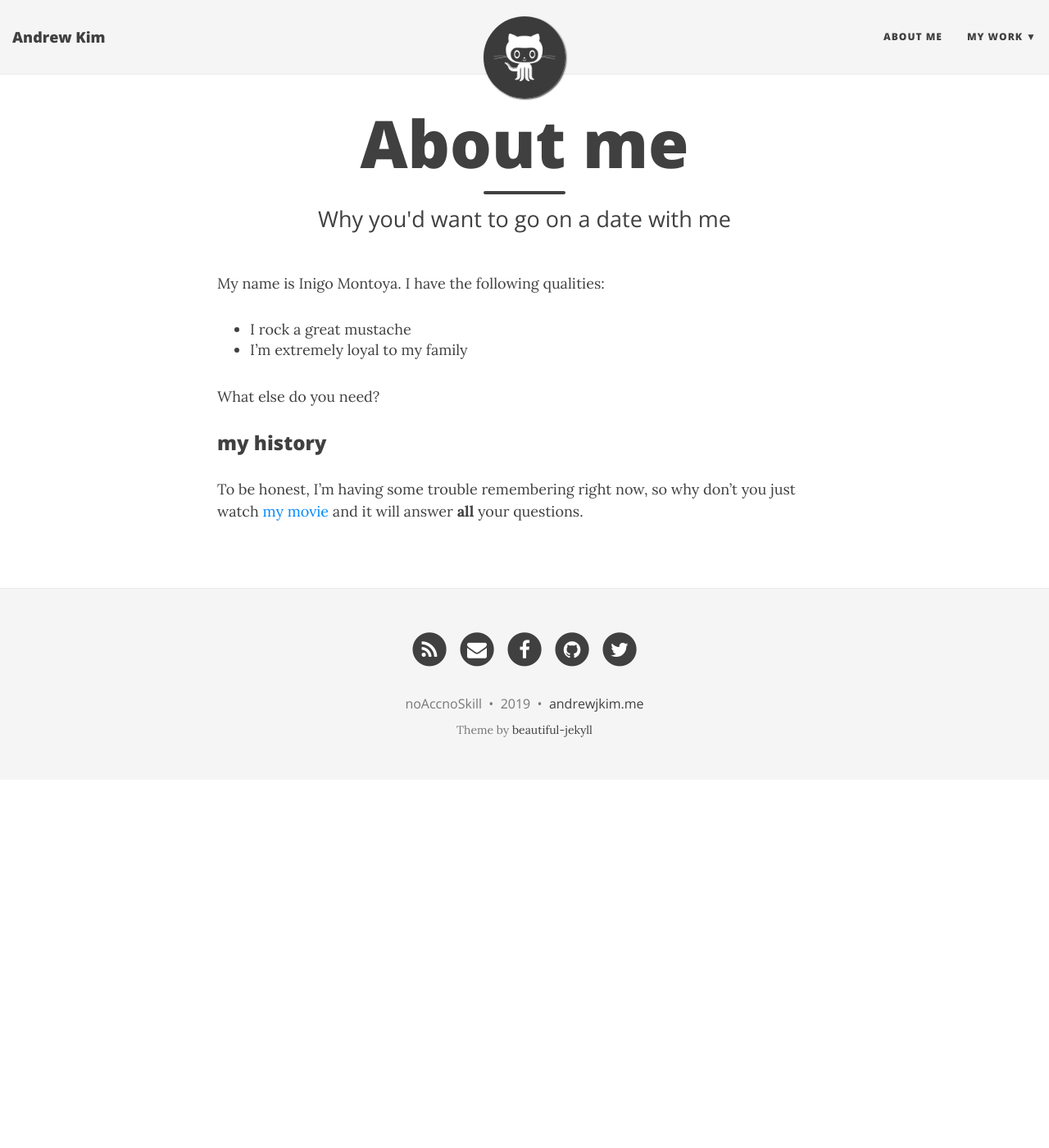
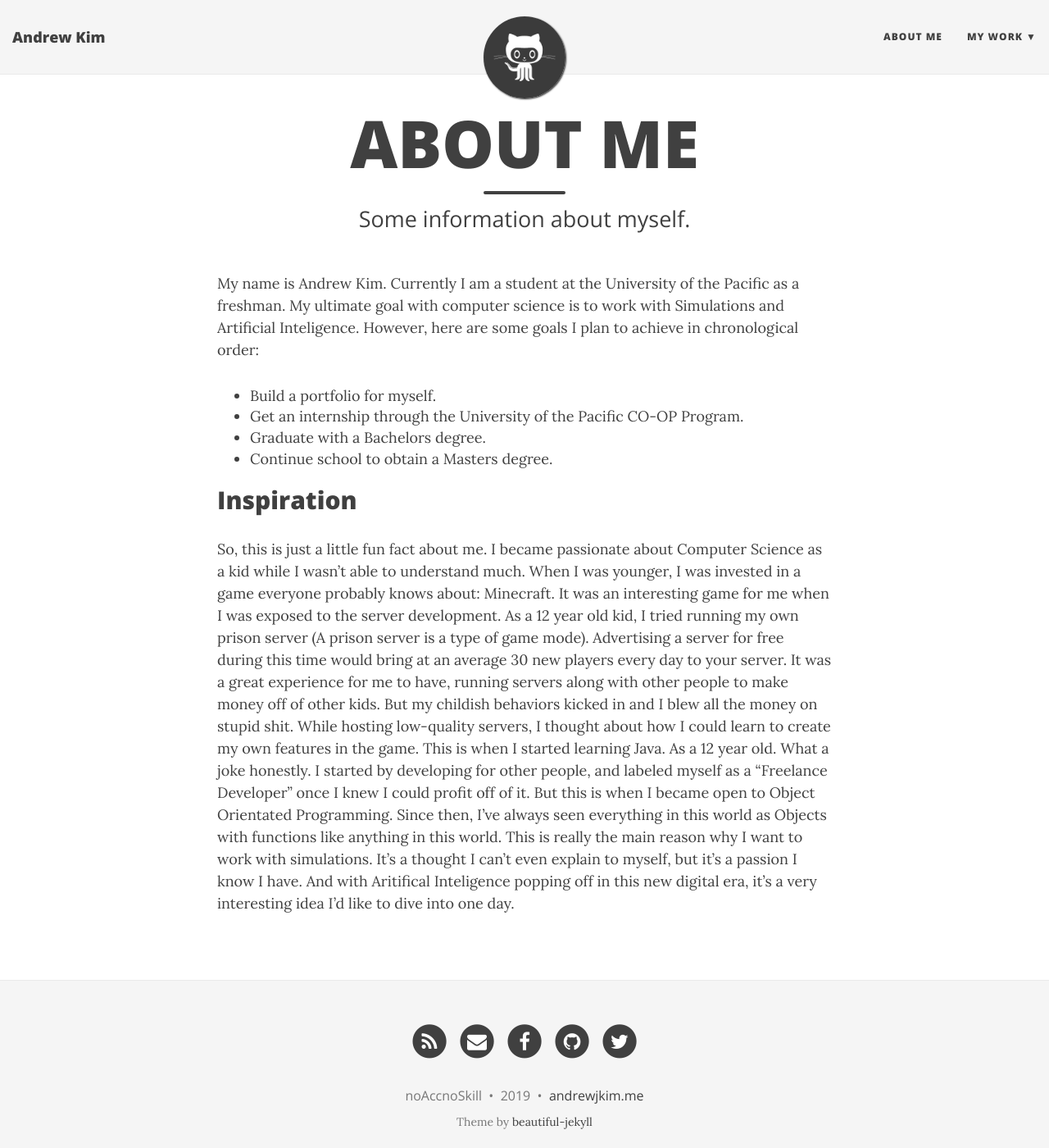
Before and after one commit to Ambamore2000/Ambamore2000.github.io, a Jekyll site: the page built from aboutme.md, in a window 1280 px wide and 1400 px high. Shown: the whole window at 82% size. Built offline with Jekyll 4.4.1, drawn with Linux system fonts in a browser that asks for light colours; nearby versions of some CDN libraries.

Commit message:
Update aboutme.md

```diff
--- a/aboutme.md
+++ b/aboutme.md
@@ -1,16 +1,16 @@
 ---
 layout: page
-title: About me
-subtitle: Why you'd want to go on a date with me
+title: ABOUT ME
+subtitle: Some information about myself.
 ---
 
-My name is Inigo Montoya. I have the following qualities:
+My name is Andrew Kim. Currently I am a student at the University of the Pacific as a freshman.
+My ultimate goal with computer science is to work with Simulations and Artificial Inteligence.
+However, here are some goals I plan to achieve in chronological order:
+- Build a portfolio for myself.
+- Get an internship through the University of the Pacific CO-OP Program.
+- Graduate with a Bachelors degree.
+- Continue school to obtain a Masters degree.
 
-- I rock a great mustache
-- I'm extremely loyal to my family
-
-What else do you need?
-
-### my history
-
-To be honest, I'm having some trouble remembering right now, so why don't you just watch [my movie](http://en.wikipedia.org/wiki/The_Princess_Bride_%28film%29) and it will answer **all** your questions.
+## Inspiration
+So, this is just a little fun fact about me. I became passionate about Computer Science as a kid while I wasn't able to understand much. When I was younger, I was invested in a game everyone probably knows about: Minecraft. It was an interesting game for me when I was exposed to the server development. As a 12 year old kid, I tried running my own prison server (A prison server is a type of game mode). Advertising a server for free during this time would bring at an average 30 new players every day to your server. It was a great experience for me to have, running servers along with other people to make money off of other kids. But my childish behaviors kicked in and I blew all the money on stupid shit. While hosting low-quality servers, I thought about how I could learn to create my own features in the game. This is when I started learning Java. As a 12 year old. What a joke honestly. I started by developing for other people, and labeled myself as a "Freelance Developer" once I knew I could profit off of it. But this is when I became open to Object Orientated Programming. Since then, I've always seen everything in this world as Objects with functions like anything in this world. This is really the main reason why I want to work with simulations. It's a thought I can't even explain to myself, but it's a passion I know I have. And with Aritifical Inteligence popping off in this new digital era, it's a very interesting idea I'd like to dive into one day.
```
